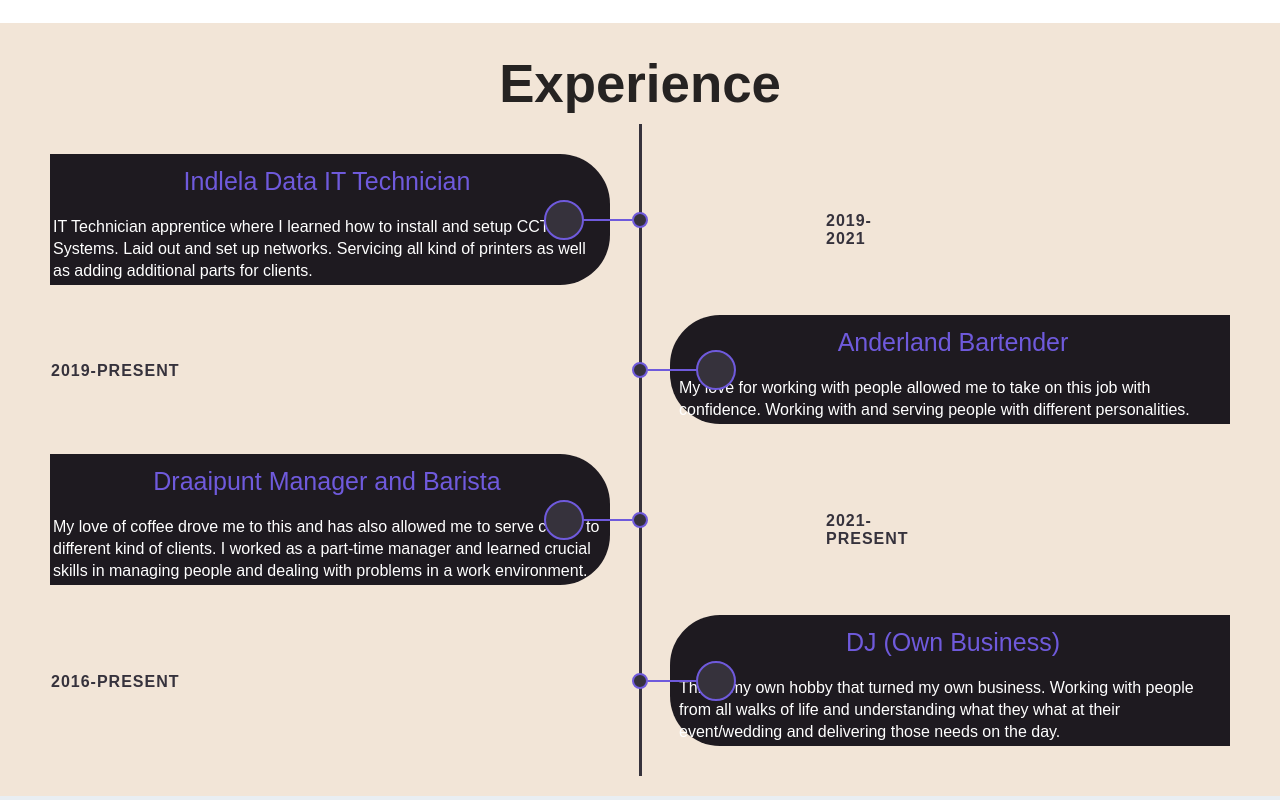
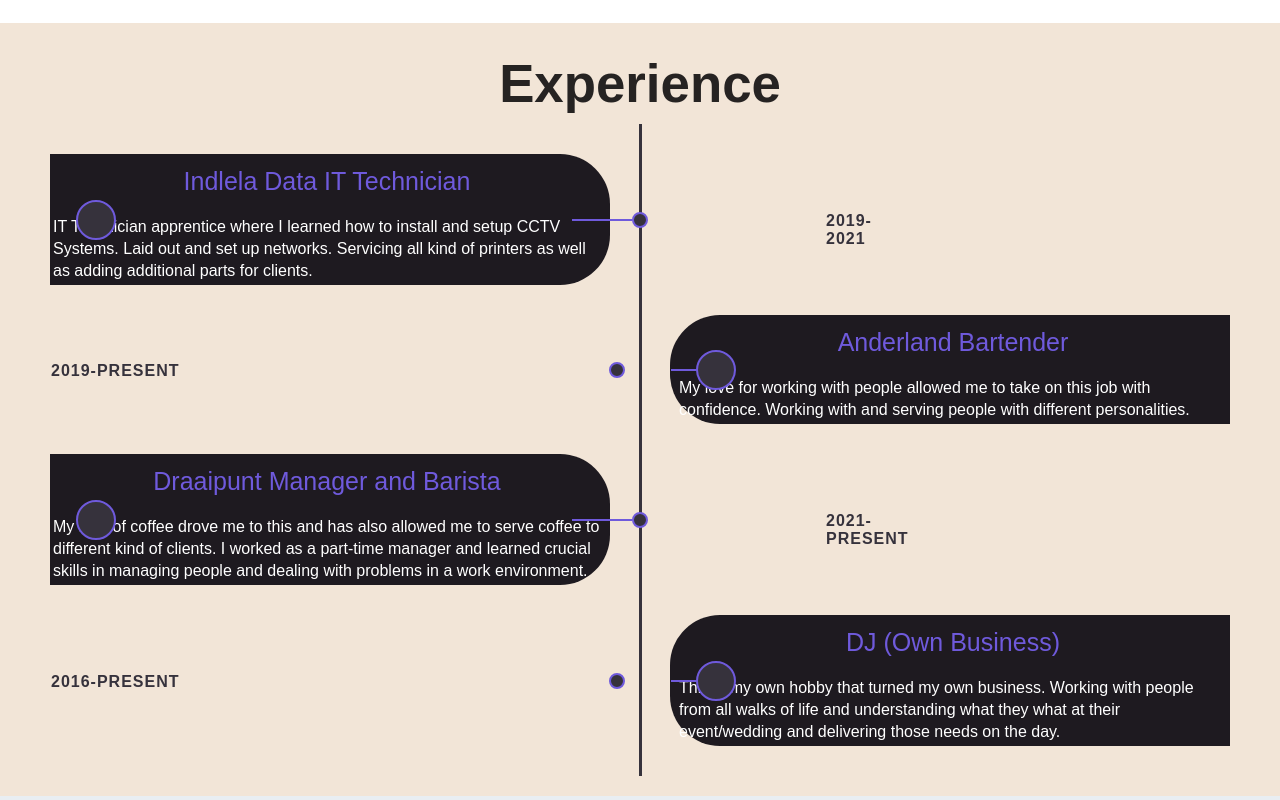
Before and after one commit to MunchyBunchy2203/DylanDieperinkCV, a plain HTML site: page index.html in a window 1280 px wide. Shown: the part 2420-3220 px from the top of the page. Drawn offline with Linux system fonts and the light colour scheme.

Commit message:
Small Circle Timeline Adjust

```diff
--- a/styles.css
+++ b/styles.css
@@ -436,13 +436,13 @@
 }
 
 #experience .container.right::after {
-  left: -8px;
+  left: -5%;
 }
 
 #experience .container::before {
   content: '';
   position: absolute;
-  width: 50px;
+  width: 60px;
   height: 2px;
   top: calc(50% - 1px);
   right: 8px;
@@ -451,7 +451,7 @@
 }
 
 #experience .container.right::before {
-  left: 8px;
+  left: 5%;
 }
 
 #experience .container .date {
@@ -492,7 +492,7 @@
 }
 
 #experience .container.left .icon {
-  right: 56px;
+  left: 56px;
 }
 
 #experience .container.right .icon {
@@ -542,7 +542,7 @@
 
   .container.left::after,
   .container.right::after {
-    left: 82px;
+    left: 96%;
   }
 
   .container.left::before,
```
